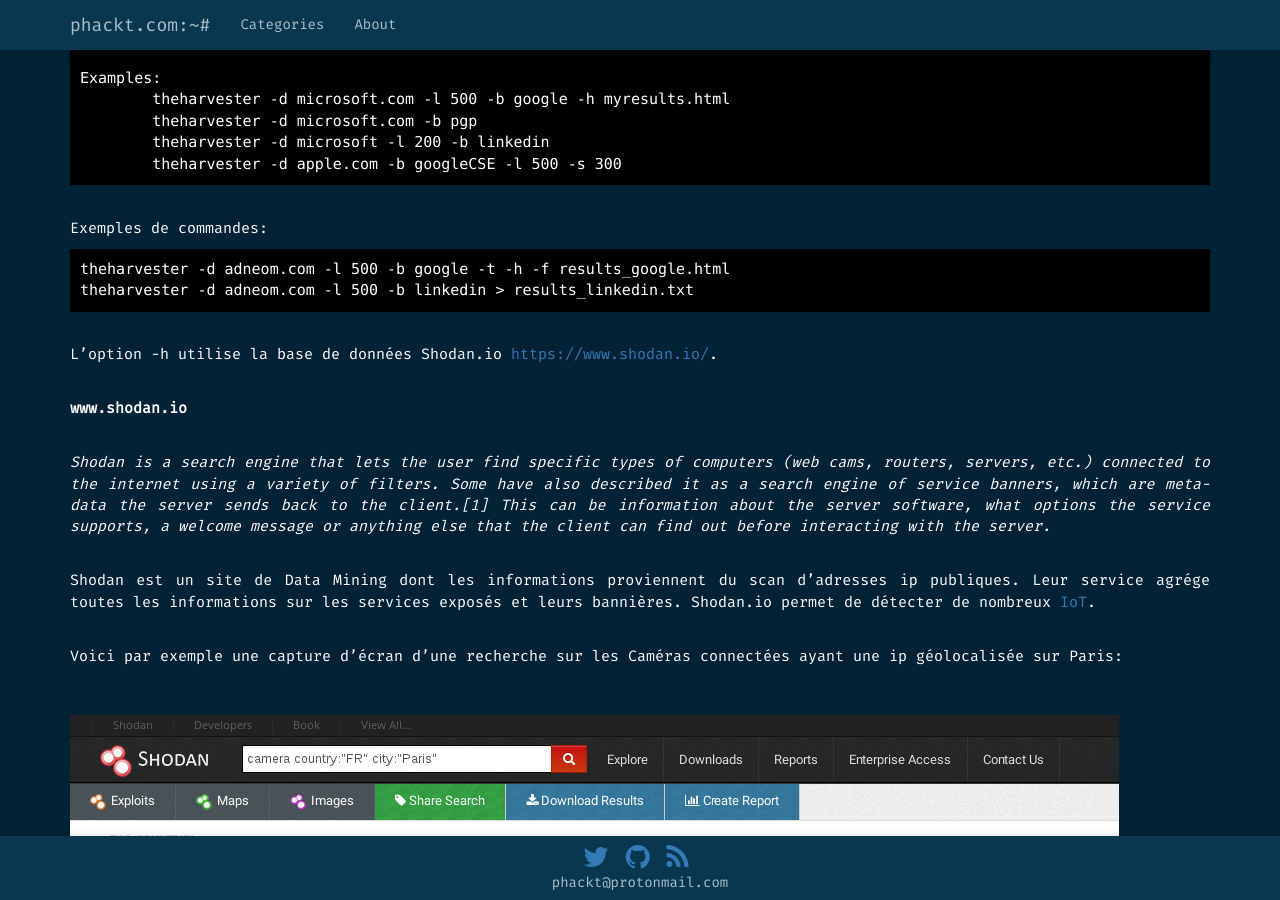
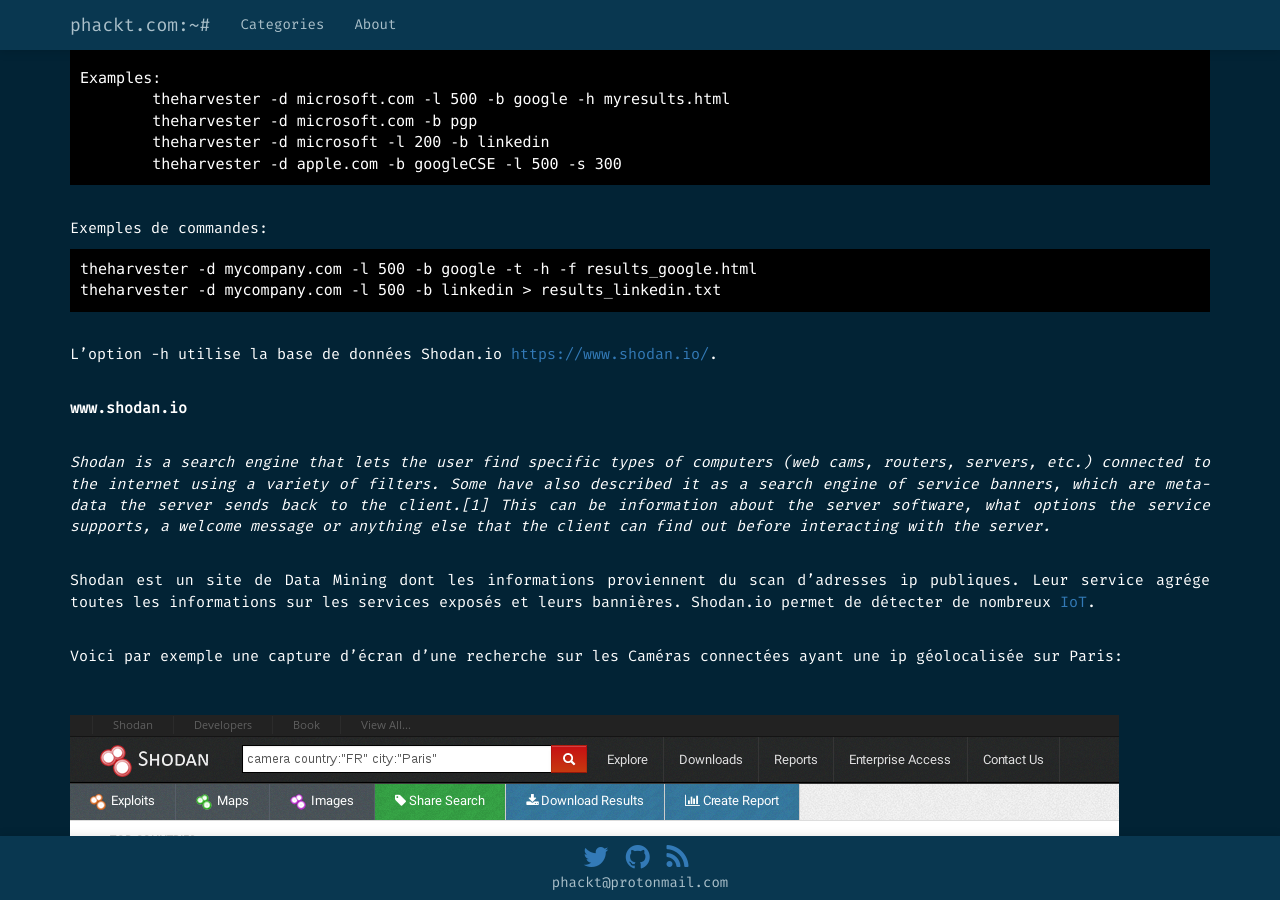
Before and after one commit to phackt/phackt.github.io, a Jekyll site: the page built from _posts/2016-12-05-passive-fingerprinting-netcraft-shodan.markdown, in a window 1280 px wide and 900 px high, scrolled down 2820 px. Built offline with Jekyll 4.4.1, drawn with Linux system fonts in a browser that asks for light colours; nearby versions of some CDN libraries; some web fonts are replaced; comment, search, counter and statistics services are not loaded.

Commit message:
Update 2016-12-05-passive-fingerprinting-netcraft-shodan.markdown

````diff
--- a/_posts/2016-12-05-passive-fingerprinting-netcraft-shodan.markdown
+++ b/_posts/2016-12-05-passive-fingerprinting-netcraft-shodan.markdown
@@ -118,8 +118,8 @@ Examples:
 Exemples de commandes:
 
 ```
-theharvester -d adneom.com -l 500 -b google -t -h -f results_google.html
-theharvester -d adneom.com -l 500 -b linkedin > results_linkedin.txt
+theharvester -d mycompany.com -l 500 -b google -t -h -f results_google.html
+theharvester -d mycompany.com -l 500 -b linkedin > results_linkedin.txt
 ```
 
 L'option -h utilise la base de données Shodan.io [https://www.shodan.io/](https://www.shodan.io/).
````
